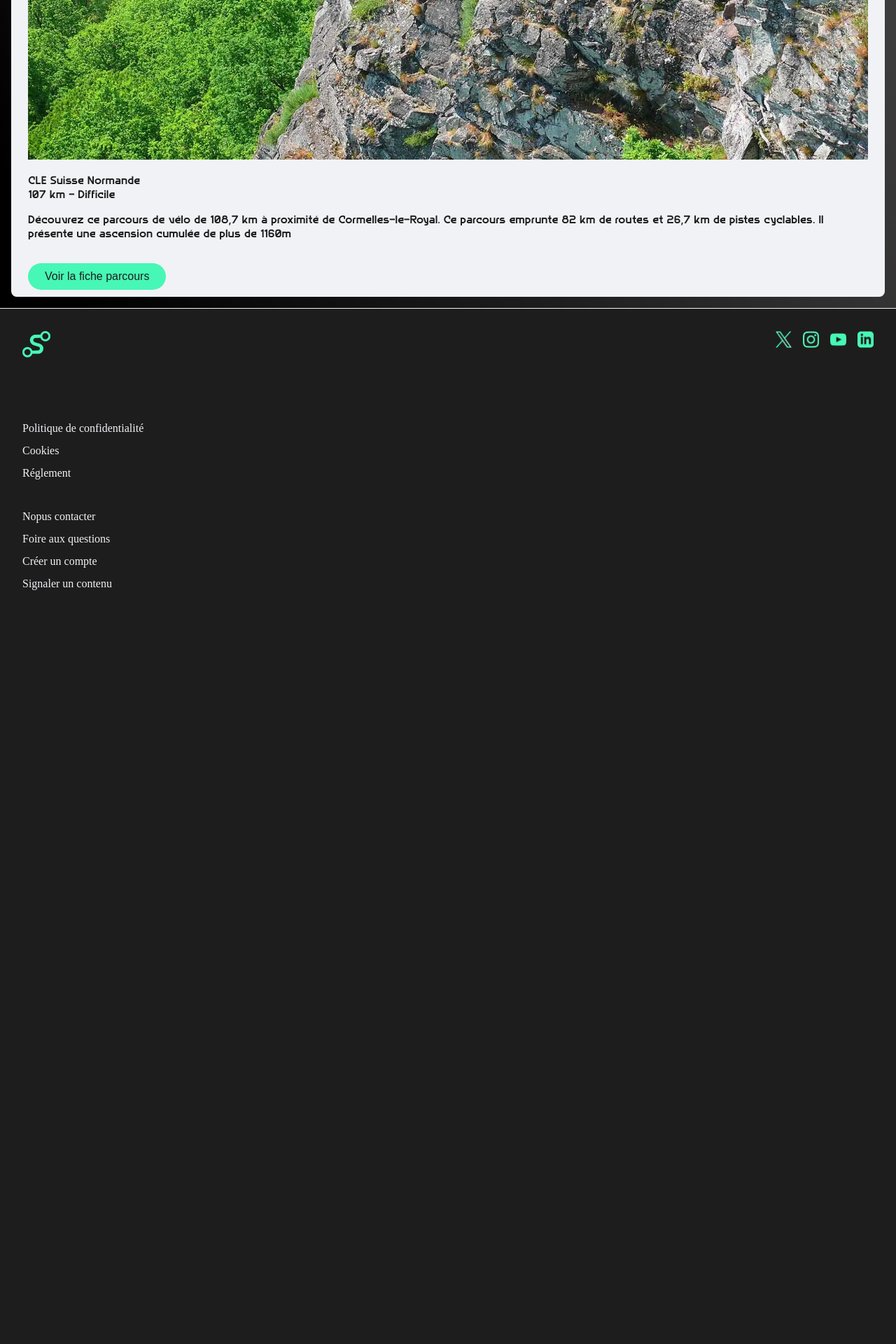
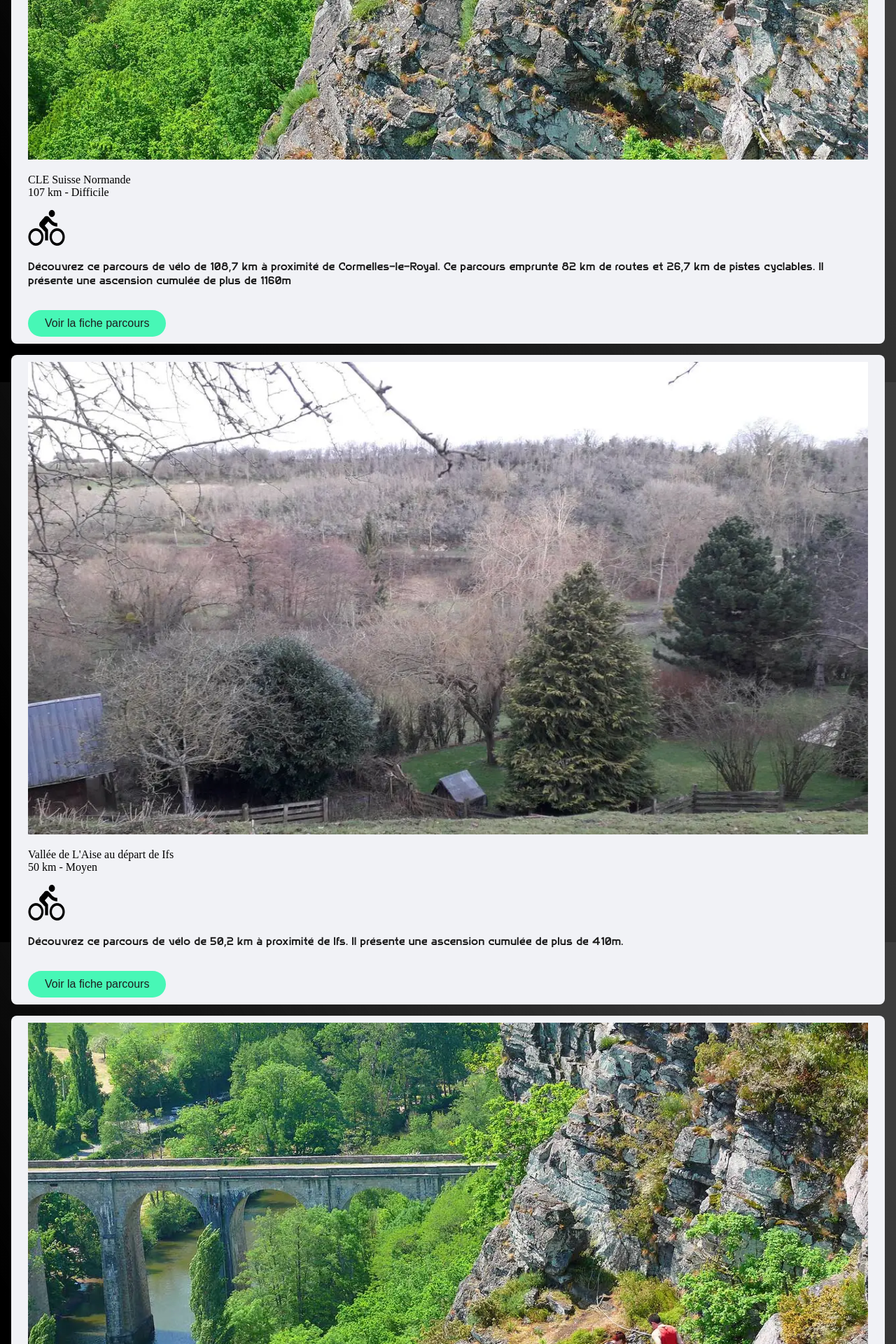
Before and after one commit to doko972/Tray-map, a PHP site: page / in a window 1280 px wide. Shown: the part 2654-4574 px from the top of the page at 70% size. Before the commit the page ends 3497 px from the top, so only its background shows below. Run offline with PHP 8.4, Linux system fonts and the light colour scheme.

Commit message:
correct html to vincent

```diff
--- a/app/index.php
+++ b/app/index.php
@@ -85,18 +85,46 @@ include 'includes/_database.php';
         <section class="trail-create">
             <h2 class="trail-create-ttl">Créez votre parcours</h2>
             <img class="trail-create-img" src="./img//Rectangle 61.png" alt="cycliste">
-            <p class="trail-create-txt">Lorem ipsum dolor sit amet consectetur adipisicing elit. Excepturi modi magni
-                reprehenderit quibusdam quod deserunt laborum natus cumque harum nisi, quia aut architecto qui dicta
-                amet repellendus numquam obcaecati in odio. Illum, blanditiis animi magni harum tempore explicabo alias
-                ducimus aspernatur, enim corrupti dolorum doloribus atque delectus! Fugit, aliquid tenetur?</p>
+            <p class="trail-create-txt">Lorem ipsum dolor sit amet consectetur adipisicing elit. Excepturi modi magni reprehenderit quibusdam quod deserunt laborum natus cumque harum nisi, quia aut architecto qui dicta amet repellendus numquam obcaecati in odio. Illum, blanditiis animi magni harum tempore explicabo alias ducimus aspernatur, enim corrupti dolorum doloribus atque delectus! Fugit, aliquid tenetur?</p>
             <button class="trail-create-btn btn">Créer un parcours</button>
         </section>
         <section class="trail-card">
+
             <img class="trail-card-img" src="./img//route_4-1.webp" alt="clecy">
-            <p class="trail-card-txt">CLE Suisse Normande<br> 107 km - Difficile</p>
-            <p class="trail-card-txt">Découvrez ce parcours de vélo de 108,7 km à proximité de Cormelles-le-Royal. Ce
-                parcours emprunte 82 km de routes et 26,7 km de pistes cyclables. Il présente une ascension cumulée de
-                plus de 1160m</p>
+            <div class="trail-info">
+                <p class="trail-card-ttl">CLE Suisse Normande<br> 107 km - Difficile</p>
+                <img src="./img//Vector.png" alt="">
+            </div>
+            <p class="trail-card-txt">Découvrez ce parcours de vélo de 108,7 km à proximité de Cormelles-le-Royal. Ce parcours emprunte 82 km de routes et 26,7 km de pistes cyclables. Il présente une ascension cumulée de plus de 1160m</p>
+
+            <button class="btn">Voir la fiche parcours</button>
+        </section>
+        <section class="trail-card">
+            <img class="trail-card-img" src="./img//route_1-1.webp" alt="clecy">
+            <div class="trail-info">
+                <p class="trail-card-ttl">Vallée de L'Aise au départ de Ifs<br> 50 km - Moyen</p>
+                <img src="./img//Vector.png" alt="">
+            </div>
+            <p class="trail-card-txt">Découvrez ce parcours de vélo de 50,2 km à proximité de Ifs. Il présente une ascension cumulée de plus de 410m.</p>
+            <button class="btn">Voir la fiche parcours</button>
+        </section>
+        <section class="trail-card">
+            <img class="trail-card-img" src="./img//route_4-1.webp" alt="clecy">
+            <div class="trail-info">
+                <p class="trail-card-ttl">Louvigny / Le Rocreuil<br> 11 km - Facile</p>
+                <img src="./img//Walking.png" alt="">
+            </div>
+            <p class="trail-card-txt">Découvrez ce parcours de marche nordique de 11 km à proximité de Louvigny. Ce parcours emprunte 5 km de chemins et 2,2 km de pistes forestières.</p>
+            <button class="btn">Voir la fiche parcours</button>
+        </section>
+
+        <section class="trail-card">
+            <img class="trail-card-img" src="./img//route_4-1.webp" alt="clecy">
+            <div class="trail-info">
+                <p class="trail-card-ttl">Abbaye d'Ardennes au jardin public de Caen<br> 12.5 km - Moyen</p>
+                <img src="./img//Walking.png" alt="">
+            </div>
+            <p class="trail-card-txt">Découvrez ce parcours de marche de 12,5 km à proximité de Saint-Germain-la-Blanche-Herbe. Ce parcours emprunte 9,2 km de routes et 1,3 km de pistes cyclables. Prévoyez environ 3 heures et 20 minutes pour réaliser ce parcours.</p>
             <button class="btn">Voir la fiche parcours</button>
         </section>
     </main>
```
